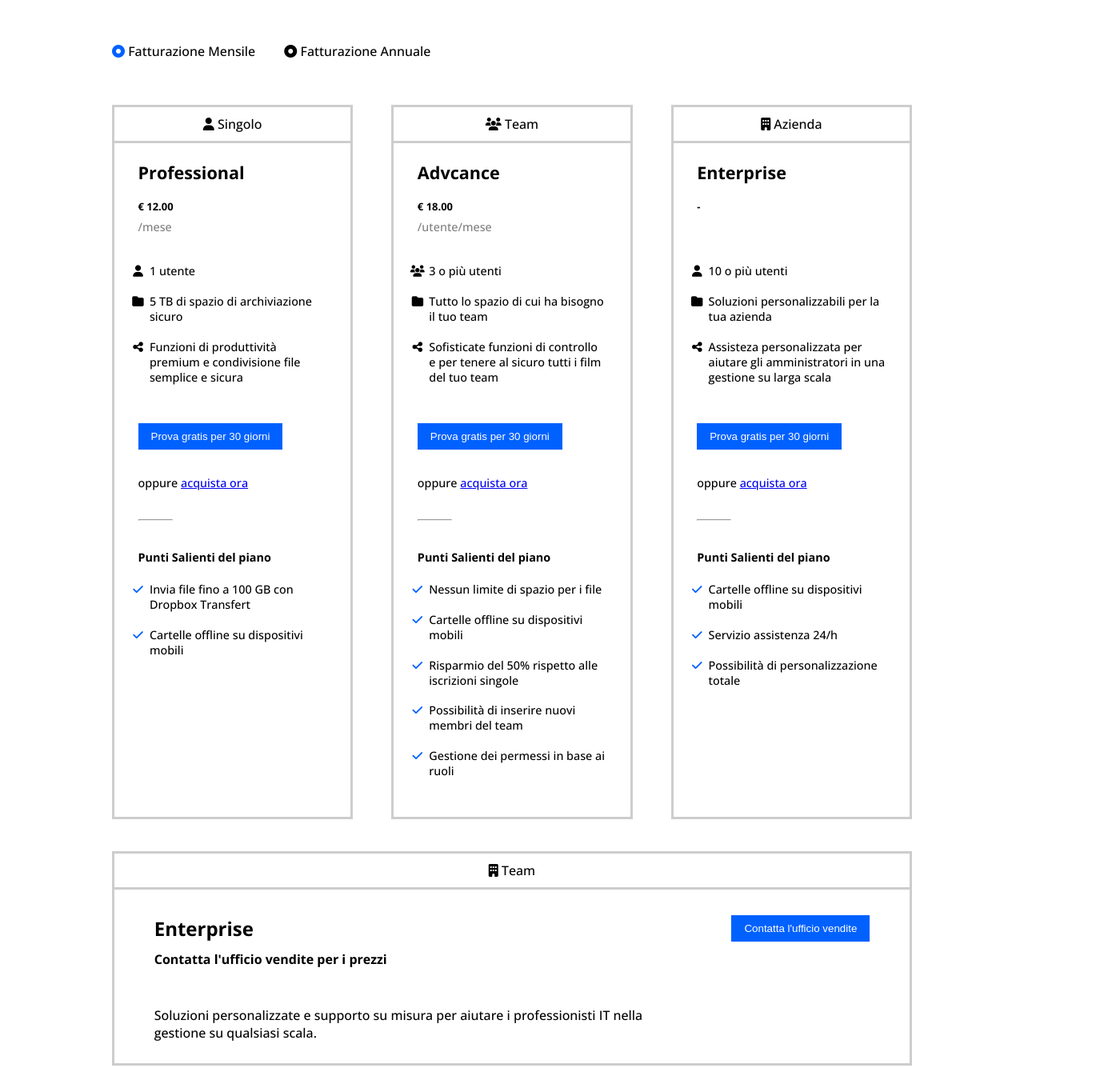
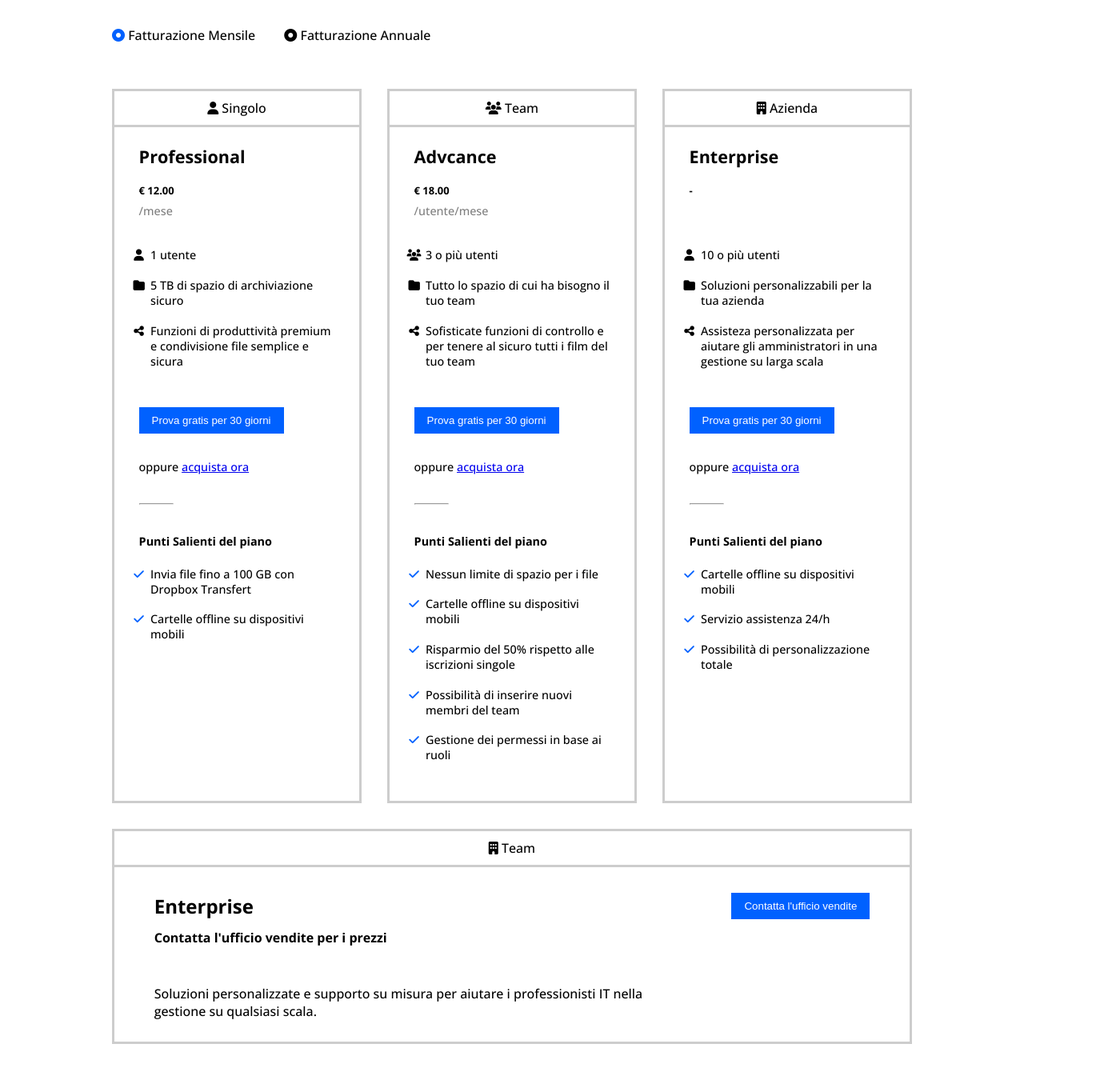
Before and after one commit to alessandropecchini99/htmlcss-dropbox, a plain HTML site: page index.html in a window 1280 px wide. Shown: the part 1063-2398 px from the top of the page at 80% size, 1400 px wide, since content can reach past the window. Drawn offline with nearby package versions, Linux system fonts and the light colour scheme.

Commit message:
fix piani card (now only one flex)

```diff
--- a/index.html
+++ b/index.html
@@ -255,10 +255,8 @@
                         </ul>
                     </div>
                 </div>
-            </div>
 
-            <!-- piano 4 -->
-            <section id="piano-4">
+                <div id="piano-4">
                     <div class="titolo-piano">
                         <i class="fa-solid fa-building"></i>
                         Team
@@ -271,7 +269,14 @@
                         <p>Contatta l'ufficio vendite per i prezzi</p>
                         <div>Soluzioni personalizzate e supporto su misura per aiutare i professionisti IT nella gestione su qualsiasi scala.</div>
                     </div>
-            </section>
+                </div>
+
+            </div>
+
+            <!-- piano 4
+            <section id="piano-4">
+
+            </section> -->
         </section>
 
 
--- a/style.css
+++ b/style.css
@@ -21,7 +21,7 @@ body {
 }
 
 .big-container {
-    width: 1400px;
+    width: 1350px;
     margin-inline: auto;
 }
 
@@ -170,15 +170,16 @@ main h2 {
 /* flex */
 .piani-flex {
     display: flex;
+    flex-wrap: wrap;
     justify-content: space-between;
     gap: 2em;
 }
 
 /* settaggio piani */
 .piani-flex .piani {
-    flex: 0 0 calc((100% / 3) - 2em);
+    width: calc((100% / 3) - 2em);
+    flex: 1 1 auto;
     border: solid rgb(205, 205, 205);
-    margin-bottom: 2.5em;
 }
 
 /* prime informazioni piano */
@@ -233,13 +234,13 @@ main h2 {
     color:#0061FF;
 }
 
-/* piano 4 - titolo piano */
-main #piano-4 {
+/* piano 4 */
+#piano-4 {
+    flex: 0 0 100%;
     border: solid rgb(205, 205, 205);
 }
 
-/* piano 4 - info del piano */
-main #piano-4 #info-piano-4 {
+#info-piano-4 {
     width: 90%;
     margin-inline: auto;
 }
```
Lines whose indentation alone changed are shown as unchanged.
